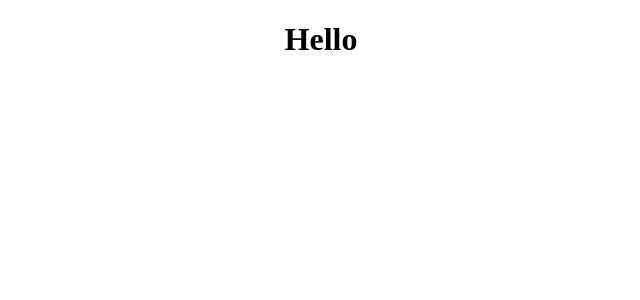
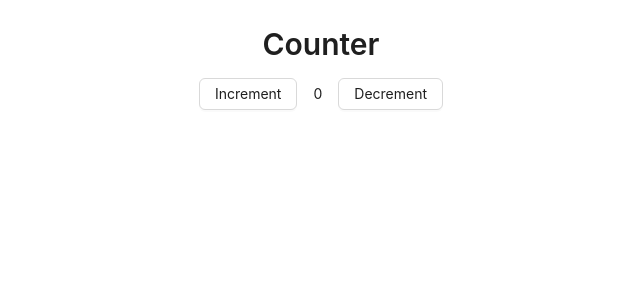
Before and after one commit to AidaChernyavskaya/redux, a React (Create React App) app: page / in a window 1280 px wide. Shown: the top 300 px of the page, without its empty margins (319-959 px from the left). Built offline with nearby package versions, Linux system fonts and the light colour scheme.

Commit message:
Add Counter

```diff
--- a/package.json
+++ b/package.json
@@ -3,6 +3,7 @@
   "version": "0.1.0",
   "private": true,
   "dependencies": {
+    "@reduxjs/toolkit": "^2.2.5",
     "@testing-library/jest-dom": "^5.17.0",
     "@testing-library/react": "^13.4.0",
     "@testing-library/user-event": "^13.5.0",
@@ -10,9 +11,12 @@
     "@types/node": "^16.18.97",
     "@types/react": "^18.3.2",
     "@types/react-dom": "^18.3.0",
+    "antd": "^5.17.3",
     "react": "^18.3.1",
     "react-dom": "^18.3.1",
+    "react-redux": "^9.1.2",
     "react-scripts": "5.0.1",
+    "redux": "^5.0.1",
     "typescript": "^4.9.5",
     "web-vitals": "^2.1.4"
   },
--- a/src/App.tsx
+++ b/src/App.tsx
@@ -1,10 +1,11 @@
 import React from 'react';
 import './App.css';
+import Counter from "./components/Counter";
 
 function App() {
   return (
     <div className="App">
-      <h1>Hello</h1>
+      <Counter/>
     </div>
   );
 }
--- /dev/null
+++ b/src/components/Counter.tsx
@@ -0,0 +1,30 @@
+import React from 'react';
+import {Button, Flex, Typography} from 'antd';
+import {useDispatch} from "react-redux";
+import {useTypedSelector} from "../hooks/useTypedSelector";
+
+const Counter = () => {
+    const dispatch = useDispatch();
+    const count = useTypedSelector(state => state.counter.counter);
+
+    const addNumber = () => {
+        dispatch({type: 'INCREMENT'});
+    }
+
+    const reduceNumber = () => {
+        dispatch({type: 'DECREMENT'});
+    }
+
+    return (
+        <div>
+            <Typography.Title level={2}>Counter</Typography.Title>
+            <Flex justify={"center"} align={"center"} gap={"middle"}>
+                <Button onClick={addNumber}>Increment</Button>
+                <Typography.Text>{count}</Typography.Text>
+                <Button onClick={reduceNumber}>Decrement</Button>
+            </Flex>
+        </div>
+    );
+};
+
+export default Counter;
--- /dev/null
+++ b/src/hooks/useTypedSelector.ts
@@ -0,0 +1,4 @@
+import {TypedUseSelectorHook, useSelector} from "react-redux";
+import {RootState} from "../reducers";
+
+export const useTypedSelector: TypedUseSelectorHook<RootState> = useSelector;
--- a/src/index.tsx
+++ b/src/index.tsx
@@ -1,10 +1,14 @@
 import React from 'react';
 import ReactDOM from 'react-dom/client';
 import App from './App';
+import {Provider} from "react-redux";
+import store from "./store/store";
 
 const root = ReactDOM.createRoot(
   document.getElementById('root') as HTMLElement
 );
 root.render(
-    <App />
+    <Provider store={store}>
+        <App />
+    </Provider>
 );
--- /dev/null
+++ b/src/reducers/index.ts
@@ -0,0 +1,27 @@
+import {combineReducers, PayloadAction} from "@reduxjs/toolkit";
+
+export interface ICounterState {
+    counter: number;
+}
+
+const initialState: ICounterState = {
+    counter: 0,
+};
+
+const counterReducer = (state: ICounterState = initialState, action: PayloadAction<number>): ICounterState => {
+    switch (action.type) {
+        case 'INCREMENT':
+            return {...state, counter: state.counter + 1};
+        case 'DECREMENT':
+            return {...state, counter: state.counter - 1};
+        default:
+            return state;
+    }
+};
+
+const rootReducer = combineReducers({
+    counter: counterReducer,
+});
+
+export default rootReducer;
+export type RootState = ReturnType<typeof rootReducer>;
--- /dev/null
+++ b/src/store/store.ts
@@ -0,0 +1,9 @@
+import {configureStore} from "@reduxjs/toolkit";
+import rootReducer from "../reducers";
+
+const store = configureStore({
+    reducer: rootReducer,
+});
+
+export default store;
+// export type RootState = ReturnType<typeof store.getState>;
```
Also changed, not shown: 1 other file (tests, documents, lock files or other folders).
